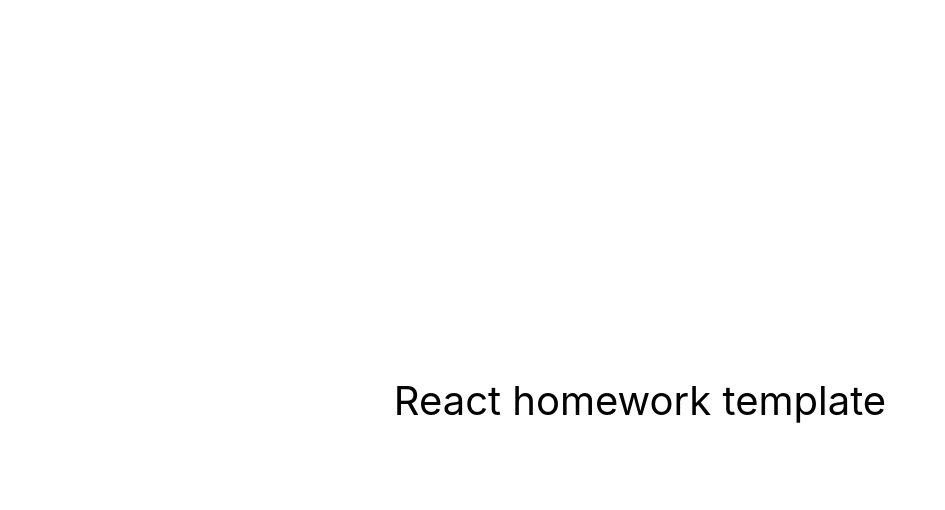
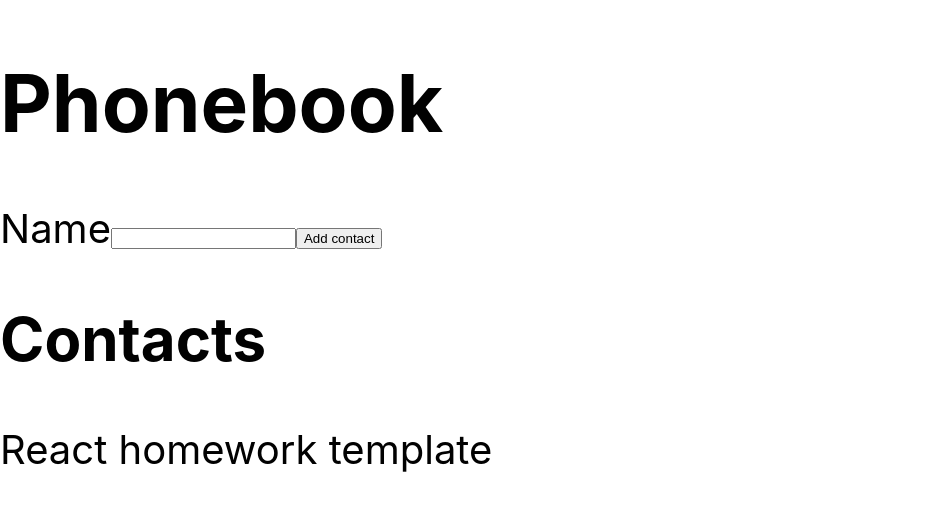
Before and after one commit to Andrii-Sh/goit-react-hw-02-phonebook, a React (Create React App) app: page / in a window 1280 px wide. Shown: the top 510 px of the page, without its empty margins (0-945 px from the left). Built offline with nearby package versions, Linux system fonts and the light colour scheme.

Commit message:
completed step 1 of task 02

```diff
--- a/package.json
+++ b/package.json
@@ -7,6 +7,7 @@
     "@testing-library/jest-dom": "^5.16.3",
     "@testing-library/react": "^12.1.4",
     "@testing-library/user-event": "^13.5.0",
+    "nanoid": "^4.0.2",
     "react": "^18.1.0",
     "react-dom": "^18.1.0",
     "react-scripts": "5.0.1",
--- a/src/components/App.jsx
+++ b/src/components/App.jsx
@@ -1,16 +1,66 @@
-export const App = () => {
+import React, { Component } from 'react';
+import { ContactForm } from './ContactForm/ContactForm';
+import { Filter } from './Filter/Filter';
+import { ContactList } from './ContactList/ContactList';
+import { nanoid } from 'nanoid';
+
+export class App extends Component {
+  state = {
+    contacts: [],
+    // name: '',
+  };
+
+  addContact = ({ name }) => {
+    const contact = {
+      name,
+      id: nanoid(),
+    };
+
+    this.setState(prevstate => ({
+      contacts: [contact, ...prevstate.contacts],
+    }));
+  };
+
+  render() {
+    const { contacts } = this.state;
     return (
       <div
         style={{
-        height: '100vh',
-        display: 'flex',
-        justifyContent: 'center',
-        alignItems: 'center',
+          // height: '100vh',
+          // display: 'flex',
+          // justifyContent: 'center',
+          // alignItems: 'center',
           fontSize: 40,
-        color: '#010101'
+          color: '#010101',
         }}
       >
+        <h1>Phonebook</h1>
+        <ContactForm onSubmit={this.addContact} />
+        <h2>Contacts</h2>
+        <Filter />
+        <ContactList contacts={contacts} />
         React homework template
       </div>
     );
-};
+  }
+}
+
+// handleChange = evt => {
+//   this.setState({ name: evt.target.value });
+// };
+
+// handleSubmit = evt => {
+//   evt.preventDefault();
+//   console.log(this.state.name);
+//   this.props.onSubmit({ ...this.state });
+//   addContact();
+//   this.reset();
+// };
+
+// reset = () => {
+//   this.setState({ name: '' });
+// };
+
+// name={name}
+// handleChange={this.handleChange}
+// handleSubmit={this.handleSubmit}
--- /dev/null
+++ b/src/components/Contact/Contact.jsx
@@ -0,0 +1,3 @@
+// import PropTypes from 'prop-types';
+
+export const Contact = ({ name }) => <>{name}</>;
--- /dev/null
+++ b/src/components/ContactForm/ContactForm.jsx
@@ -0,0 +1,64 @@
+import React, { Component } from 'react';
+// import PropTypes from 'prop-types';
+// import { nanoid } from 'nanoid';
+
+const INITIAL_STATE = {
+  name: '',
+};
+
+export class ContactForm extends Component {
+  state = { ...INITIAL_STATE };
+
+  handleChange = evt => {
+    this.setState({ name: evt.target.value });
+  };
+
+  handleSubmit = evt => {
+    evt.preventDefault();
+    this.props.onSubmit(this.state);
+    this.reset();
+  };
+
+  reset = () => {
+    this.setState({ ...INITIAL_STATE });
+  };
+
+  render() {
+    const { name } = this.state;
+    return (
+      <form onSubmit={this.handleSubmit}>
+        <label htmlFor={this.nameInputId}>Name</label>
+        <input
+          type="text"
+          name="name"
+          value={name}
+          onChange={this.handleChange}
+          pattern="^[a-zA-Zа-яА-Я]+(([' -][a-zA-Zа-яА-Я ])?[a-zA-Zа-яА-Я]*)*$"
+          title="Name may contain only letters, apostrophe, dash and spaces. For example Adrian, Jacob Mercer, Charles de Batz de Castelmore d'Artagnan"
+          required
+        />
+        <button type="submit">Add contact</button>
+      </form>
+    );
+  }
+}
+
+// = ({ name, handleChange, handleSubmit })
+//  render() {
+//     const { name, handleChange, handleSubmit } = this.props;
+//     return (
+//       <form onSubmit={handleSubmit}>
+//         <input
+//           type="text"
+//           name="name"
+//           id={this.nameInputId}
+//           value={name}
+//           onChange={handleChange}
+//           pattern="^[a-zA-Zа-яА-Я]+(([' -][a-zA-Zа-яА-Я ])?[a-zA-Zа-яА-Я]*)*$"
+//           title="Name may contain only letters, apostrophe, dash and spaces. For example Adrian, Jacob Mercer, Charles de Batz de Castelmore d'Artagnan"
+//           required
+//         />
+//         <button type="submit">Add contact</button>
+//       </form>
+//     );
+//   }
--- /dev/null
+++ b/src/components/ContactList/ContactList.jsx
@@ -0,0 +1,18 @@
+// import PropTypes from 'prop-types';
+import { nanoid } from 'nanoid';
+import { Contact } from '../Contact/Contact';
+
+export const ContactList = ({ contacts }) => {
+  return (
+    <ul>
+      {contacts.map(contact => {
+        const lisiItemtId = nanoid();
+        return (
+          <li key={lisiItemtId}>
+            <Contact name={contact.name} />
+          </li>
+        );
+      })}
+    </ul>
+  );
+};
--- /dev/null
+++ b/src/components/Filter/Filter.jsx
@@ -0,0 +1,3 @@
+// import PropTypes from 'prop-types';
+
+export const Filter = () => {};
```
Also changed, not shown: 1 other file (tests, documents, lock files or other folders). Lines whose indentation alone changed are shown as unchanged.
